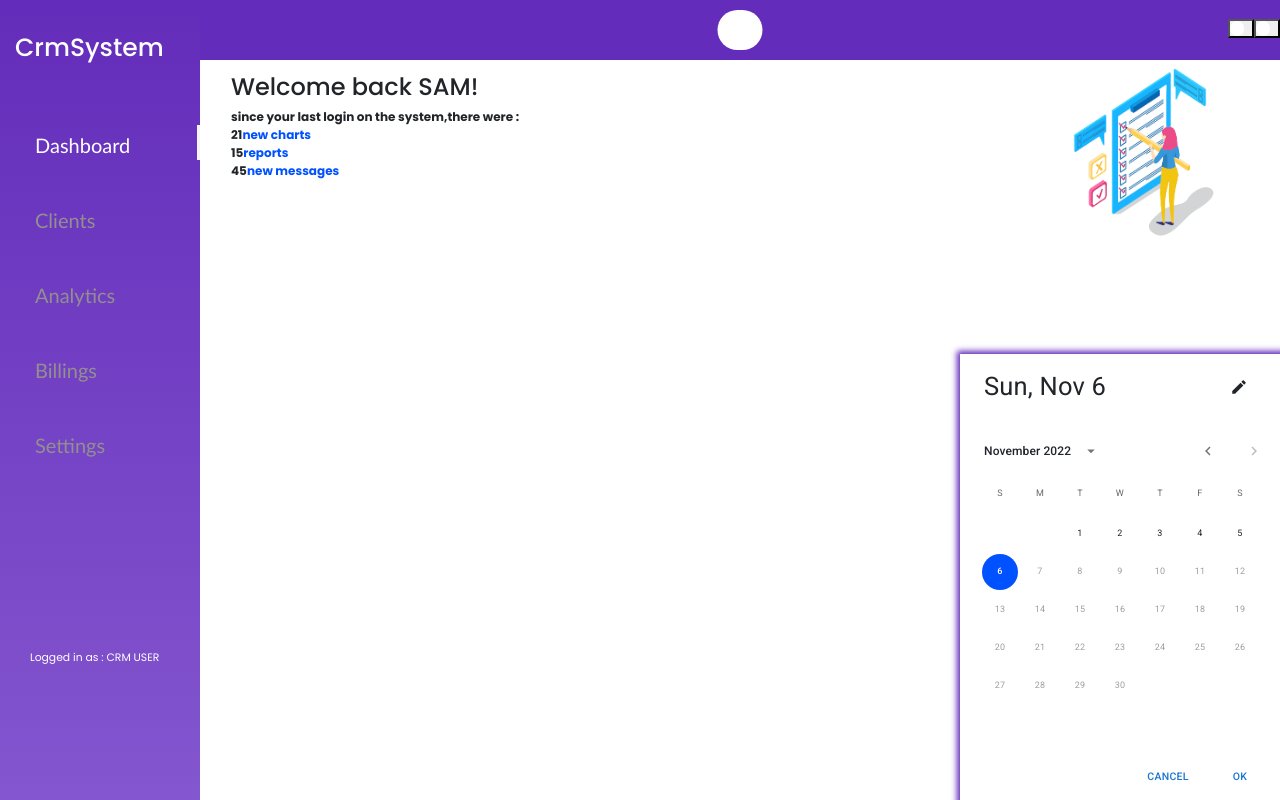
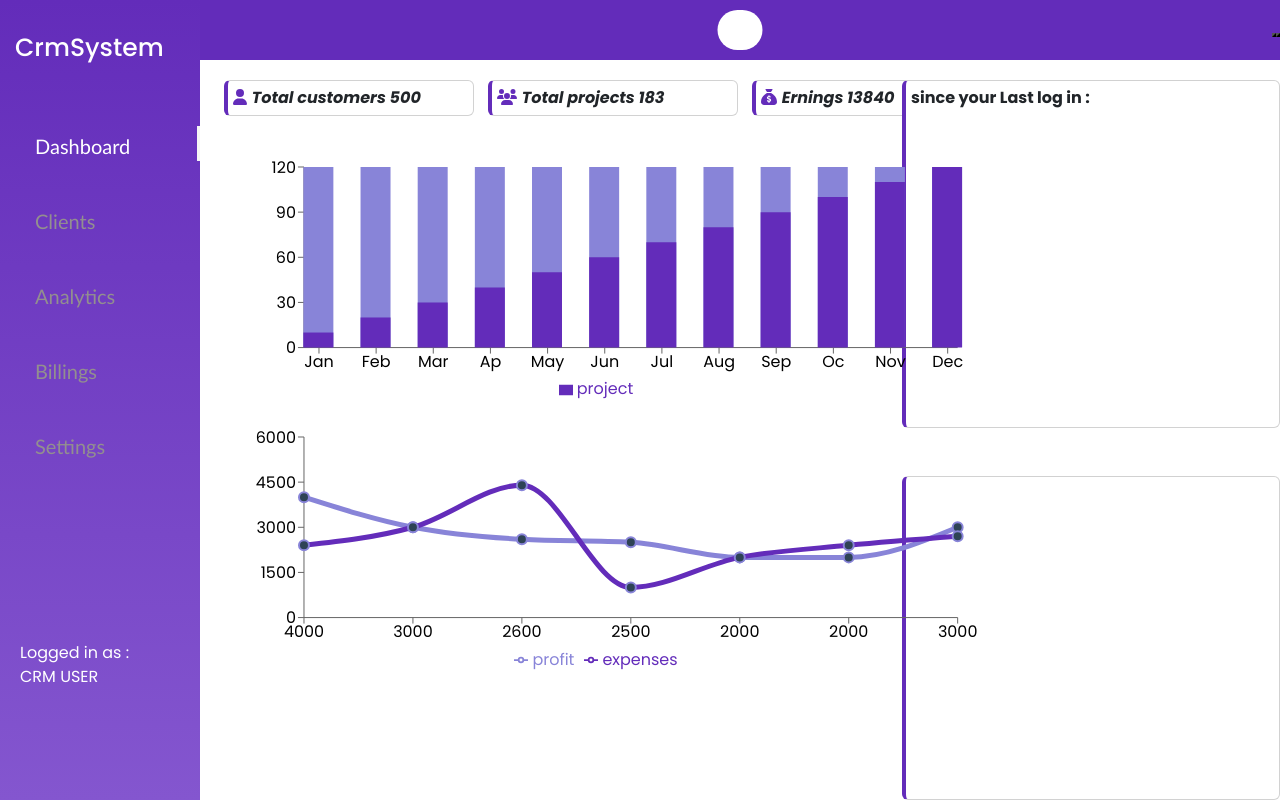
Before and after one commit to Fara7amad/crm-system, a React (Vite) app: page / in a window 1280 px wide. Built offline with nearby package versions, Linux system fonts and the light colour scheme.

Commit message:
dashboard but not well

```diff
--- a/package.json
+++ b/package.json
@@ -28,6 +28,7 @@
     "react-dom": "^18.2.0",
     "react-paginate": "^8.1.4",
     "react-router-dom": "^6.4.3",
+    "recharts": "^2.2.0",
     "sass": "^1.56.0",
     "uuid": "^9.0.0"
   },
--- a/src/components/DashboardPage/DashboardPage.css
+++ b/src/components/DashboardPage/DashboardPage.css
@@ -1,50 +1,36 @@
-.img{
-    float: right;
-    width:6cm;
-    height: 5cm;
-}
-.container{
-    /* width: 20cm; */
-    /* height: 5cm; */
-    /* box-shadow: 1px 1px 2px 2px #632cba !important; */
-}
-.main-alert{
-    position: relative;
-}
-.alert-link{
-    text-decoration:none;
-    color: #0051ff;
-}
+
+.con1{
+
+    height: 2cm;
+ }
+ .con2{
+
+ }
+ .card{
+    border-left: 4px solid  #632cba !important;
+    width: 250px;
+    display: flex;
+    flex-direction: column;
+    margin: 0 auto;
+    margin-top: 20px;
+    padding: 5px;
+ }
+
+ .iconn{
+    color: #632cba;
+ }
+
+ .container-chart-mon-pro{
+    background-color: red;
+ }
+
+ .chart{
+
+ }
 
 
 
-/* .position-absolute{
-    width: fit-content;
-    width: -moz-fit-content;
-} */
-.css-u0soqy-MuiPickerStaticWrapper-root {
-    box-shadow: 3px 3px 6px 6px #632cba !important;
-}
-.css-hlj6pa-MuiDialogActions-root {
-    display: none !important;
-}
-.css-j88s13-MuiPickersToolbar-root-MuiDatePickerToolbar-root
-    .MuiPickersToolbar-penIconButton {
-    display: none !important;
-}
-.css-j88s13-MuiPickersToolbar-root-MuiDatePickerToolbar-root {
-    padding: 0 !important;
-}
-.css-hq2kpw-MuiGrid-root-MuiPickersToolbar-content {
-    justify-content: center !important;
-    background-color: #0051ff;
-    color: white;
-    padding: 1rem;
-}
-.css-1hbyad5-MuiTypography-root {
-    display: none !important;
-}
-.css-195y93z-MuiButtonBase-root-MuiPickersDay-root.Mui-selected {
-    background-color: #0051ff !important;
-    color: white !important;
-}
+
+ .card-last-login{
+ width: 10cm;
+ }
--- a/src/components/DashboardPage/DashboardPage.jsx
+++ b/src/components/DashboardPage/DashboardPage.jsx
@@ -1,63 +1,163 @@
-import React, { useState } from "react";
-import alertPhoto from "./alertPhoto.png";
-import TextField from "@mui/material/TextField";
-import { AdapterDateFns } from "@mui/x-date-pickers/AdapterDateFns";
-import { LocalizationProvider } from "@mui/x-date-pickers/LocalizationProvider";
-import { StaticDatePicker } from "@mui/x-date-pickers/StaticDatePicker";
 import "./DashboardPage.css";
-//npm install @mui/icons-material
-//npm install @mui/x-date-pickers
-//npm install date-fns
-//npm install @mui/material @emotion/react @emotion/styled
+import { FontAwesomeIcon } from "@fortawesome/react-fontawesome";
+import { faUser } from "@fortawesome/free-solid-svg-icons";
+import { faSackDollar } from "@fortawesome/free-solid-svg-icons";
+import { faUsers } from "@fortawesome/free-solid-svg-icons";
+import { LineChart, Line, XAxis, YAxis, CartesianGrid, Tooltip, ResponsiveContainer , Legend ,  BarChart, Bar } from 'recharts';
+import React from 'react';
+
 
 const DashboardPage = () => {
-	const [value, setValue] = useState(new Date());
-	let newChart = 21;
-	let Report = 15;
-	let newMessage = 45;
-	let name = "SAM";
+
+
+
+  let Total_customers = 500;
+  let Total_project  = 183;
+  let Ernings = 13840;
+
+
+  const data = [
+    { month: "Jan", project: 10 },
+    { month: "Feb", project: 20 },
+    { month: "Mar", project: 30 },
+    { month: "Ap",  project: 40 },
+    { month: "May", project: 50 },
+    { month: "Jun", project: 60 },
+    { month: "Jul", project: 70 },
+    { month: "Aug", project: 80 },
+    { month: "Sep", project: 90 },
+    { month: "Oc", project: 100 },
+    { month: "Nov", project: 110 },
+    { month: "Dec", project: 120 },
+  ];
+
+
+
+
+  const data2 = [
+    {
+      profit: 4000,
+      expenses: 2400,
+    },
+    {
+
+      profit: 3000,
+      expenses: 3000,
+    },
+    {
+      profit: 2600,
+      expenses: 4400,
+    },
+    {
+      profit: 2500,
+      expenses: 1000,
+    },
+    {
+      profit: 2000,
+      expenses: 2000,
+    },
+    {
+      profit: 2000,
+      expenses: 2400,
+    },
+    {
+      profit: 3000,
+      expenses: 2700,
+    },
+  ];
+
+
   return (
-		<div>
-			<div className="container">
-				<img className="img" src={alertPhoto} />
+    <>
+      <div className="container con1">
 
-				<div className="alert main-alert" role="alert">
-					<h2 className="alert-heading">Welcome back {name}!</h2>
-					<b>since your last login on the system,there were :</b>
-					<br />
-					<b>{newChart}</b>
-					<a href="#" className="alert-link">
-						new charts
-					</a>
-					<br />
-					<b>{Report}</b>
-					<a href="#" className="alert-link">
-						reports
-					</a>
-					<br />
-					<b>{newMessage}</b>
-					<a href="#" className="alert-link">
-						new messages
-					</a>
-					<br />
+        <div className="row">
+
+          <div className="col-3">
+
+            <div className="card card-customers">
+            <i> <FontAwesomeIcon icon={faUser} className="iconn"/> <b>Total customers  {Total_customers} </b> </i>
+            </div>
+
+          </div>
+
+
+          <div className="col-3">
+
+            <div className="card card-projects">
+            <i> <FontAwesomeIcon icon={faUsers} className="iconn" /> <b>Total projects  {Total_project} </b> </i>
+            </div>
+
+          </div>
+
+
+          <div className="col-3">
+
+            <div className="card card-Ernings">
+            <i> <FontAwesomeIcon icon={faSackDollar} className="iconn" /> <b>Ernings {Ernings} </b>  </i>
+            </div>
+
+          </div>
+
+          <div className="col-3">
+
+            <div className="card card-last-login position-absolute top-1 end-0  ">
+            <b>since your Last log in : </b> <br></br><br></br><br></br><br></br><br></br><br></br><br></br><br></br><br></br><br></br><br></br><br></br><br></br>
+            </div>
+
+          </div>
+
+
+          <div className="col-3">
+
+            <div className="card card-last-login  position-absolute bottom-0 end-0 ">
+            <b></b> <br></br><br></br><br></br><br></br><br></br><br></br><br></br><br></br><br></br><br></br><br></br><br></br><br></br>
             </div>
           </div>
 
-			<div className="position-absolute bottom-0 end-0">
-				<LocalizationProvider dateAdapter={AdapterDateFns}>
-					<StaticDatePicker
-						variant="static"
-						orientation="portrait"
-						value={value}
-						disableFuture
-						onChange={(newValue) => setValue(newValue)}
-						renderInput={(params) => {
-							<TextField {...params} />;
-						}}
-					/>
-				</LocalizationProvider>
         </div>
       </div>
+
+
+
+
+    <div className="container con2">
+
+
+      <div className="BarChart" >
+        <p></p>
+        <ResponsiveContainer width="74%" aspect={3}>
+        <BarChart  width={500} height={300} data={data} margin={{top: 15, right: 30, left: 20, bottom: 5, }} barSize={30} >
+        <XAxis dataKey="month" scale="point" padding={{ left: 15, right: 10 }} tick={{fill:"#black"}}/>
+        <YAxis tick={{fill:"#black"}} />
+        <Tooltip contentStyle={{ backgroundColor: "#8884d8", color: "#fff" }} itemStyle={{ color: "#fff" }} cursor={false} />
+        <Legend />
+        <CartesianGrid horizontal="true" vertical="" stroke="#243240" opacity={0.0} />
+        <Bar dataKey="project" fill="#632cba" background={{ fill: "#8884d8" }} />
+        </BarChart>
+        </ResponsiveContainer>
+      </div>
+
+      <div className="LineChart">
+        <p></p>
+        <ResponsiveContainer width="74%" aspect={3}>
+        <LineChart width={500} height={300} data={data2} margin={{top: 15, right: 30, left: 20, bottom: 5, }}>
+        <CartesianGrid  horizontal="true" vertical="" stroke="#243240" opacity={0.0}/>
+        <XAxis dataKey="profit" tick={{fill:"#black"}}/>
+        <YAxis tick={{fill:"black"}} />
+        <Tooltip contentStyle={{ backgroundColor: "#8884d8", color: "#fff" }} itemStyle={{ color: "#fff" }} cursor={false}/>
+        <Legend />
+        <Line type="monotone" dataKey="profit" stroke="#8884d8" strokeWidth="5" dot={{fill:"#2e4355",stroke:"#8884d8",strokeWidth: 2,r:5}} activeDot={{fill:"#2e4355",stroke:"#8884d8",strokeWidth: 5,r:10}} />
+        <Line type="monotone" dataKey="expenses" stroke="#632cba" strokeWidth="5" dot={{fill:"#2e4355",stroke:"#8884d8",strokeWidth: 2,r:5}} activeDot={{fill:"#2e4355",stroke:"#8884d8",strokeWidth: 5,r:10}} />
+        </LineChart>
+        </ResponsiveContainer>
+      </div>
+
+
+
+
+    </div>
+    </>
   );
 };
 export default DashboardPage;
--- a/src/components/DashboardPage/NavigationBar.jsx
+++ b/src/components/DashboardPage/NavigationBar.jsx
@@ -1,17 +1,19 @@
-import "./NavigationBar.css";
+import './NavigationBar.css'
+import { FontAwesomeIcon } from "@fortawesome/react-fontawesome";
 
 export default function NavigationBar() {
     return (
         <div className="nav navbar">
         <div className="notification"></div>
+
         <div className="exsit-notification">
           <button type="button" className="icon-button">
-					<i className="material-icons bi-bell "></i>
+            <i className="material-icons bi-bell "> <FontAwesomeIcon icon="fa-regular fa-bell" /> </i>
             <span className="icon-button__badge"></span>
           </button>
 
           <button type="button" className="icon-button">
-					<i className="bi-exit bi-box-arrow-right"></i>
+            <i className="bi-exit bi-box-arrow-right"> <FontAwesomeIcon icon="fa-regular fa-arrow-right-from-bracket" /> </i>
           </button>
         </div>
 
@@ -24,9 +26,9 @@ export default function NavigationBar() {
           ></input>
           <a className="search-btn" href="#">
             {" "}
-					<i className="fas fa-search"></i>
+            <i className="fas fa-search"> <FontAwesomeIcon icon="fa-solid fa-magnifying-glass" /> </i>
           </a>
         </div>
       </div>
-	);
+    )
 }
--- a/src/components/ui/Update.css
+++ b/src/components/ui/Update.css
@@ -1,4 +1,4 @@
-:root {
+/* :root {
     font-size: 12px;
 }
 
@@ -28,4 +28,4 @@
     height: 300px;
     margin: 20px;
     overflow-y: scroll;
-}
+} */
```
Also changed, not shown: src/components/client/attachments/Attachment.css (+8 -5 lines), src/components/DashboardPage/alertPhoto.png (deleted), 1 other file (tests, documents, lock files or other folders). Lines whose indentation alone changed are shown as unchanged.
